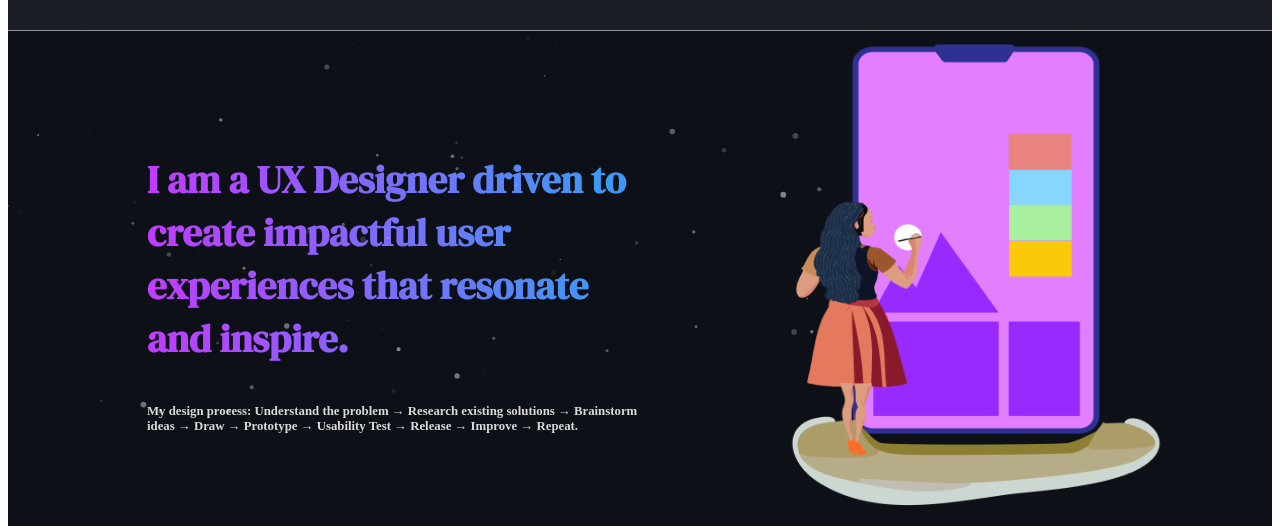
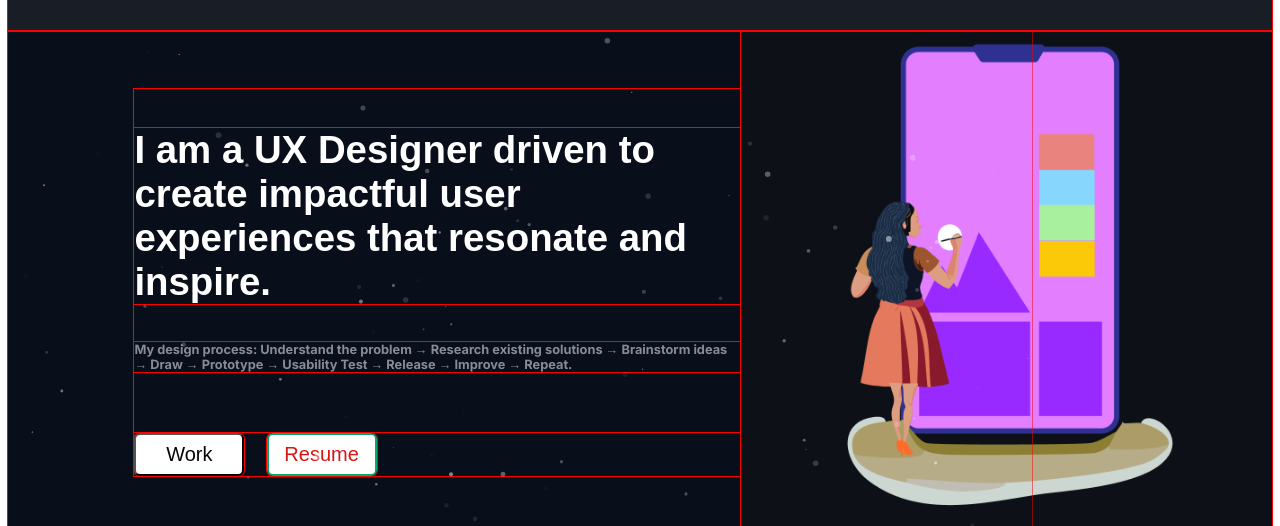
Before and after one commit to Adhiathira/UX_UI_HW_19, a plain HTML site: page index.html in a window 1280 px wide. Shown: the part 110-636 px from the top of the page. Drawn offline with nearby package versions, Linux system fonts and the light colour scheme; a web font is replaced by a local one.

Commit message:
assignment with everything

```diff
--- a/css/style.css
+++ b/css/style.css
@@ -1,5 +1,6 @@
 * {
     max-width: 1800px;
+    outline: 1px solid #ff0000;
 
 }
 
@@ -45,73 +46,101 @@ canvas {
 /* ---- particlescontainer JS Thing */
 #particles-js {
     position: absolute;
-    height: 50%;
-    width: 70%;
+    height: 70%;
+    width: 80%;
     opacity: 0.5;
-
 }
-
-
 
 
 
 /* second section inside*/
 
 .descriptionbox {
-    background-color: #0D1117;
+    background-color: #080E1A;
     display: flex;
     align-items: center;
 }
 
 
 .summary {
-
-
     width: auto;
     margin-left: 10%;
-    padding: 1%;
+    margin-top: 0%;
 }
 
-
-.details {
-    width: auto;
-    margin-left: 10%;
-    padding: 2%;
-}
 
 /* color words  */
 .summary h3 {
     font-size: 3vw;
-    font-family: "DM Serif Display", serif;
-    background: #C23BFF;
-    background: linear-gradient(to right, #C23BFF 0%, #3D99F5 89%);
-    -webkit-background-clip: text;
-    -webkit-text-fill-color: transparent;
+    font-family: "Gabarito", sans-serif;
+    font-optical-sizing: auto;
+    font-weight: weight;
+    font-style: normal;
+    color: white;
+
 }
 
 .summary h4 {
     font-size: 1vw;
-    color: #D9D9D9;
+    color: #848D97;
     max-width: fit-content;
+    margin-bottom: 10%;
+    font-family: "Inter", sans-serif;
+    font-optical-sizing: auto;
+    font-weight: weight;
+    font-style: normal;
 }
 
 
-.heart {
-    display: flex;
-    align-items: flex-end;
+.profilepic {
+    width: 100%;
+    height: auto;
+}
+
+.buttons {
+    justify-content: space-around;
+    margin-top: 6%;
 
 }
 
-.heart p {
-
-    color: rgb(229, 79, 129);
-    font-size: xx-large;
+.button1 {
+    background-color: white;
+    color: rgb(7, 7, 7);
+    padding: 8px;
+    text-align: center;
+    font-size: 20px;
+    border-radius: 6px;
+    width: 110px;
 }
 
-.profilepic {
-    height: auto;
+.button1:hover {
+    background-color: #04AA6D;
+
 }
 
+.button2 {
+    background-color: white;
+    color: rgb(219, 20, 20);
+    border: 2px solid #04AA6D;
+    text-align: center;
+    padding: 8px;
+    font-size: 20px;
+    border-radius: 6px;
+    width: 110px;
+    margin-left: 3%;
+
+}
+
+.button2:hover {
+    background-color: #008CBA;
+
+}
+
+.material-symbols-outlined {
+    margin-left: 50%;
+    font-size: xx-large;
+    color: #1EAE98;
+}
 
 
 
--- a/index.html
+++ b/index.html
@@ -4,10 +4,16 @@
     <meta charset="UTF-8">
     <meta name="viewport" content="width=device-width, initial-scale=1.0">
     <title>Document</title>
-    <link rel="stylesheet" href="./css/style.css">
-    <link rel="preconnect" href="https://fonts.googleapis.com">
+    <link rel="stylesheet"
+        href="https://fonts.googleapis.com/css2?family=Material+Symbols+Outlined:opsz,wght,FILL,GRAD@24,400,0,0" />
+    <!--google icon  -->
+    <link rel="preconnect" href="https://fonts.googleapis.com"> <!--google font  -->
     <link rel="preconnect" href="https://fonts.gstatic.com" crossorigin>
-    <link href="https://fonts.googleapis.com/css2?family=DM+Serif+Display:ital@0;1&display=swap" rel="stylesheet">
+    <link
+        href="https://fonts.googleapis.com/css2?family=DM+Serif+Display:ital@0;1&family=Gabarito:wght@400..900&family=Inter:wght@100..900&display=swap"
+        rel="stylesheet">
+    <link rel="stylesheet" href="./css/style.css"> <!-- my style sheet -->
+
 
 </head>
 <body>
@@ -38,28 +44,27 @@
             <h4> My design process: Understand the problem → Research existing solutions → Brainstorm ideas
                 → Draw →
                 Prototype → Usability Test → Release → Improve → Repeat.</h4>
+            <div class="buttons">
+                <button class="button1">Work</button>
+                <button class="button2">Resume</button>
+            </div>
         </div>
-
-
 
         <!-- picture section -->
         <div class="Profilepic">
-            <img src="./images/illustration.png" width="600" height="500">
+            <img src="./images/illustration.png" height="500">
         </div>
+    </div>
 
-    </div>
     <!-- stats.js lib -->
     <script src="./js/particles.min.js"></script>
     <script src="./js/index.js"></script>
+    <div class="descriptionbox">
+        <span class="material-symbols-outlined">expand_circle_down</span>
+    </div>
 
 
-
-
-    <!-- might need  <i class="bi bi-arrow-down-circle scrollicon"></i>-->
-
-
-
-    <!--   box    -->
+    <!--   box   -->
     <section class="outterbox">
         <div class="box-container"> <!--  4  box cointainer   -->
             <div class="box1"> <!-- each box   -->
@@ -67,13 +72,11 @@
                 <div class="line"></div> <!--  line   -->
                 <p>What I've worked on recently.</p>
             </div>
-
             <div class="box2">
                 <h2>BIO</h2>
                 <div class="line"></div>
                 <p>Who Am I?</p>
             </div>
-
             <div class="box3">
                 <h2>RESUME</h2>
                 <div class="line"></div>
@@ -86,13 +89,7 @@
             </div>
         </div>
     </section>
-
-
-
-
-
     <!-- Footer section -->
-
     <footer>
         <section class="footerhead">
             <div class="footeritems">
@@ -102,19 +99,16 @@
                     <li><a href="#medium">Medium</a></li>
                 </ul>
             </div>
-
             <div class="keyword">
-                <h5>Made with ❤ and lot of patience </h5>
+                <h5>Made with :heart: and lot of patience </h5>
                 <h5>---------------X0X0---------------</h5>
             </div>
         </section>
+    </footer>
 
 
 
 
 
-    </footer>
-
-
 </body>
 </html>
```
